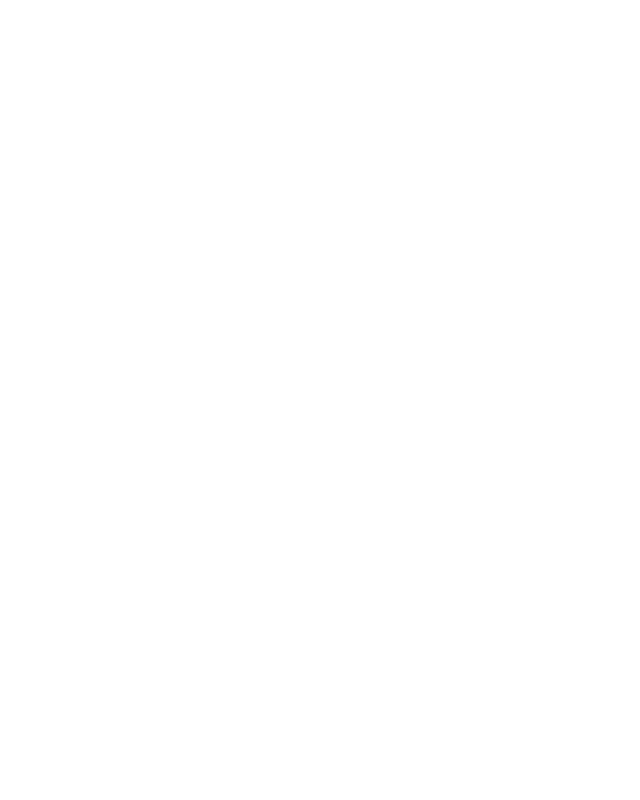
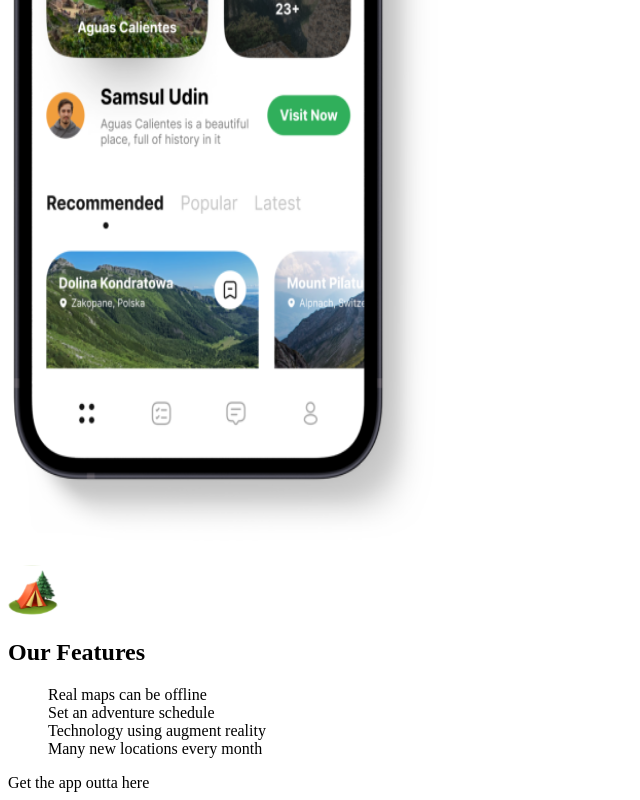
Before and after one commit to rooted92/travel-app, a Next.js app: page / in a window 1280 px wide. Shown: the part 2843-3643 px from the top of the page, without its empty margins (0-640 px from the left). Before the commit the page ends 2448 px from the top, so only its background shows below. Built offline with nearby package versions, Linux system fonts and the light colour scheme.

Commit message:
feat: completed feature section v1

```diff
--- a/components/Features.tsx
+++ b/components/Features.tsx
@@ -1,8 +1,62 @@
-import React from 'react'
+import { FEATURES } from '@/constants'
+import Image from 'next/image'
+
+interface FeatureProps {
+  title: string,
+  icon: string,
+  variant: string,
+  description: string
+}
+
+const FeatureItem = ({title, icon, variant, description}: FeatureProps) => {
+  return (
+    <div>
+      {title}
+    </div>
+  )
+}
 
 const Features = () => {
   return (
-    <div>Features</div>
+    <section className='flex-col flexCenter overflow-hidden bg-feature-bg bg-center bg-no-repeat py-24'>
+      <div className='max-container padding-container relative w-full justify-end'>
+        {/* Left */}
+        <div className='flex flex-1 lg:min-h-[900px]'>
+          <Image
+            src={'/phone.png'}
+            alt='phone'
+            width={440}
+            height={1000}
+            className='feature-phone'
+          />
+        </div>
+
+        {/* Right */}
+        <div className='z-20 flex w-full flex-col lg:w-[60%]'>
+          <div className='relative'>
+            <Image
+              src={'/camp.svg'}
+              alt='camp'
+              width={50}
+              height={50}
+              className='absolute left-[-5px] top-[-28px] w-10 lg:w-[50px]'
+            />
+            <h2 className='bold-40 lg:bold-64'>Our Features</h2>
+          </div>
+          <ul className=''>
+            {FEATURES.map((feature) => (
+              <FeatureItem
+                key={feature.title}
+                title={feature.title}
+                icon={feature.icon}
+                variant={feature.variant}
+                description={feature.description}
+              />
+            ))}
+          </ul>
+        </div>
+      </div>
+    </section>
   )
 }
 
```
